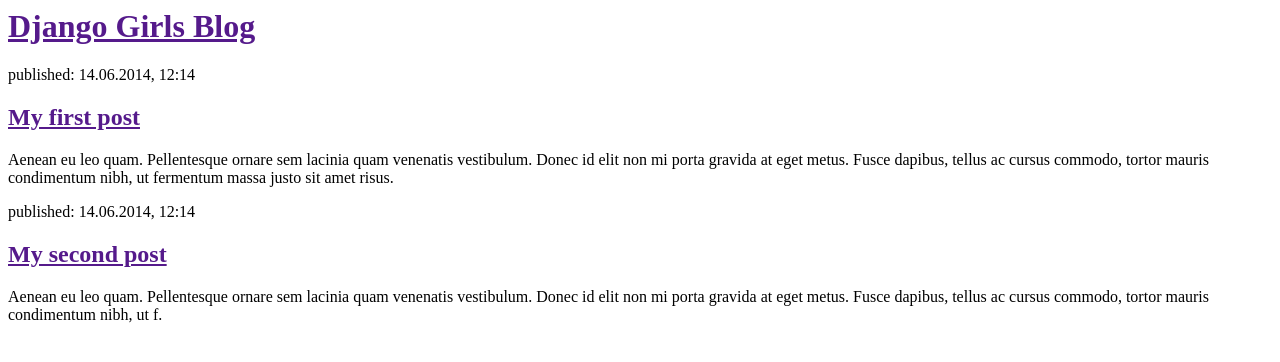
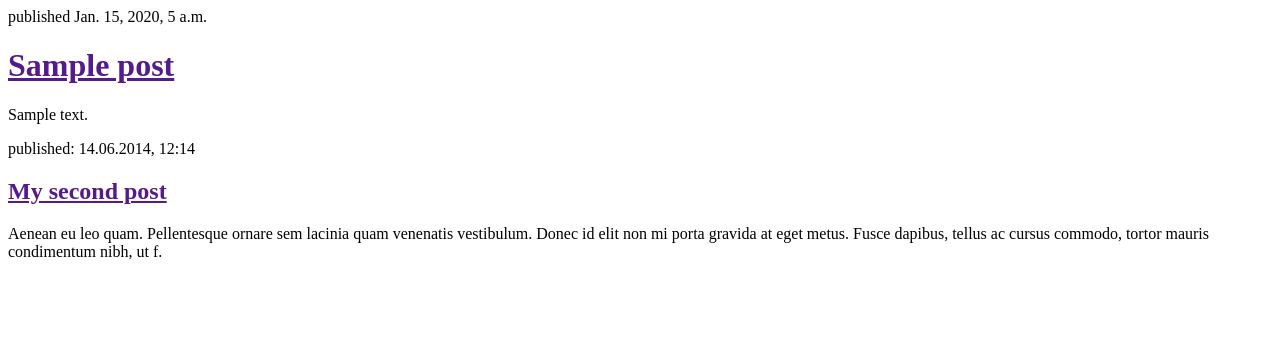
Before and after one commit to Smithge87/Test_Django, a Django app: page / in a window 1280 px wide. Shown: the top 362 px of the page. Run offline with Django 3.2, Linux system fonts and the light colour scheme; tables that the repository leaves empty hold one stand-in row (values such as "Sample post").

Commit message:
added post content

```diff
--- a/blog/templates/blog/post_list.html
+++ b/blog/templates/blog/post_list.html
@@ -3,16 +3,14 @@
         <title>Django Girls blog</title>
     </head>
     <body>
+
+        {% for post in posts %}
         <div>
-            <h1><a href="">Django Girls Blog</a></h1>
+            <p>published {{post.published_date }}</p>
+            <h1><a href="">{{ post.title }}</a></h1>
+            <p>{{ post.text|linebreaksbr }}</p>
         </div>
-
-        <div>
-            <p>published: 14.06.2014, 12:14</p>
-            <h2><a href="">My first post</a></h2>
-            <p>Aenean eu leo quam. Pellentesque ornare sem lacinia quam venenatis vestibulum. Donec id elit non mi porta gravida at eget metus. Fusce dapibus, tellus ac cursus commodo, tortor mauris condimentum nibh, ut fermentum massa justo sit amet risus.</p>
-        </div>
-
+        {% endfor %}
         <div>
             <p>published: 14.06.2014, 12:14</p>
             <h2><a href="">My second post</a></h2>
--- a/blog/views.py
+++ b/blog/views.py
@@ -1,5 +1,11 @@
 from django.shortcuts import render
+from .models import Post
+
+
+
+Post.objects.order_by('published_date')
 
 # Create your views here.
 def post_list(request):
-    return render(request, 'blog/post_list.html', {})
+    posts = Post.objects.order_by('published_date')
+    return render(request, 'blog/post_list.html', {'posts': posts})
```
